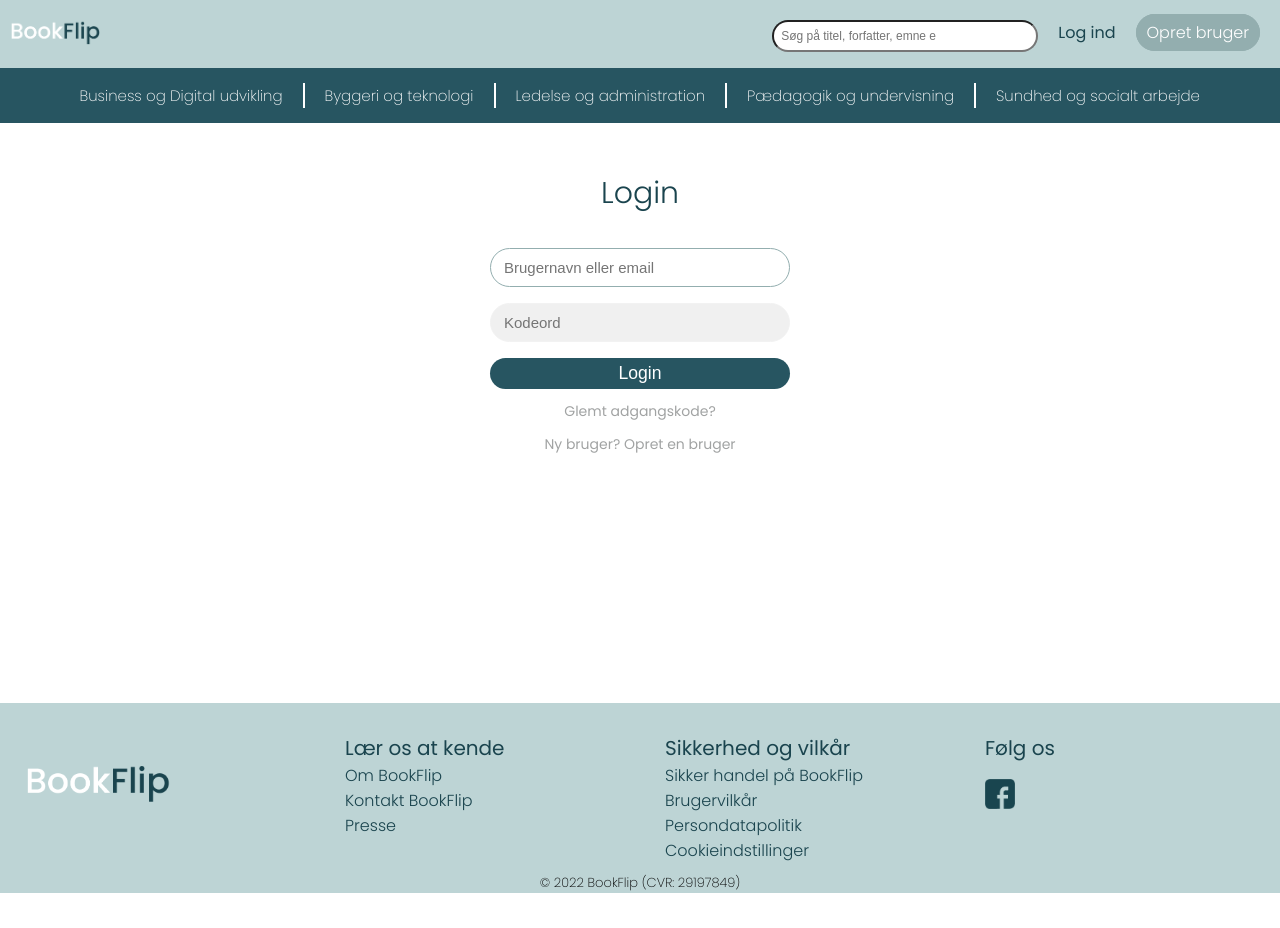
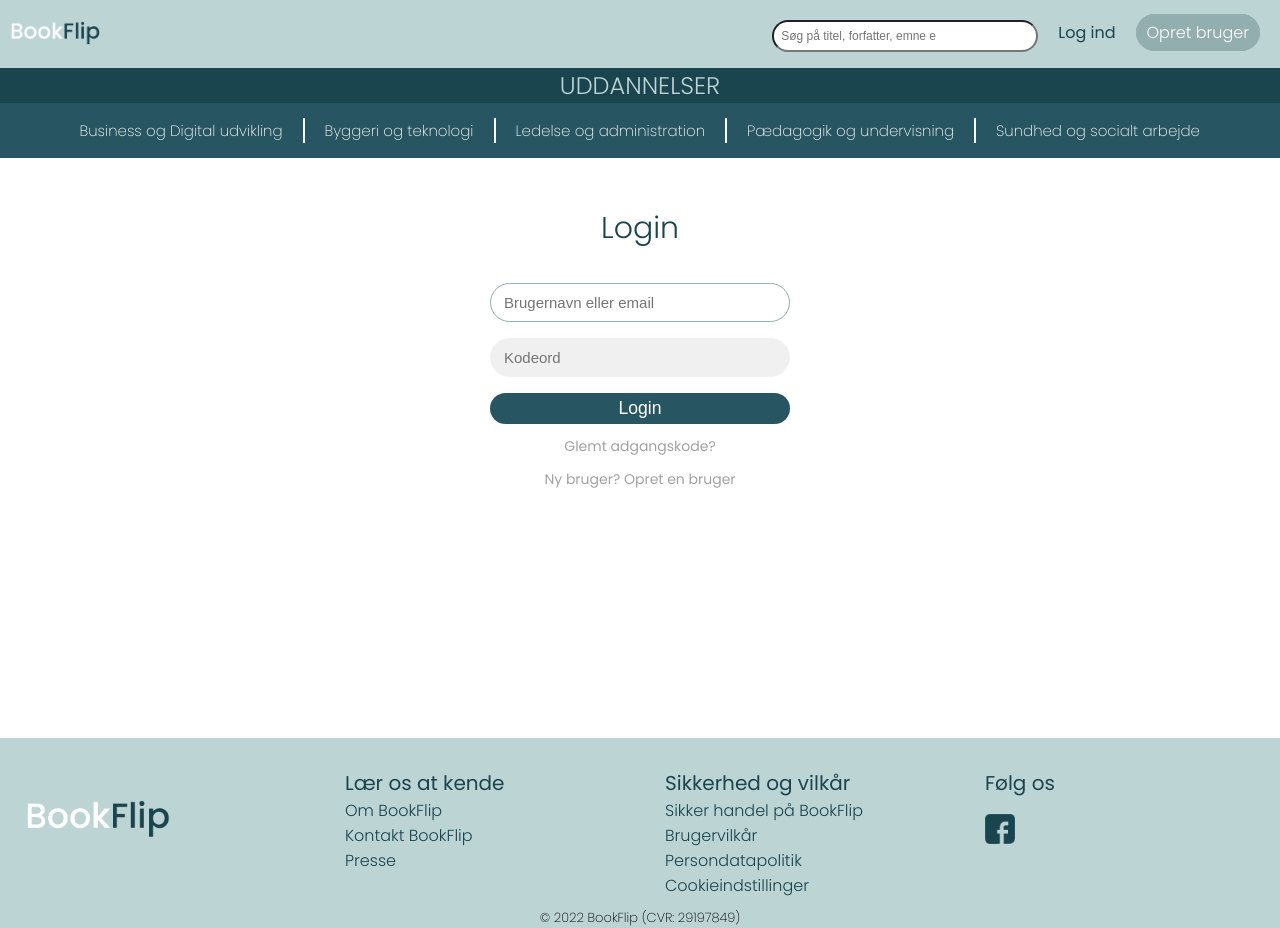
Before and after one commit to Fidolicious/Projekt-4, a plain HTML site: page login.html in a window 1280 px wide. Before the commit the page ends 893 px from the top, so only its background shows below. Drawn offline with Linux system fonts and the light colour scheme.

Commit message:
Update login.html

```diff
--- a/login.html
+++ b/login.html
@@ -20,8 +20,13 @@
         <li><a class="login" href="login.html">Log ind</a></li>
         <li> <input class="soeg" type="text" placeholder="Søg på titel, forfatter, emne eller ISBN."></li>
       </div>
+    </header>
 
-    </header>
+    <nav class="udd">
+      <div>
+        <h2 class="uddannelser">UDDANNELSER</h2>
+      </div>
+    </nav>
 
     <nav class="navbar">
       <div class="content">
```
